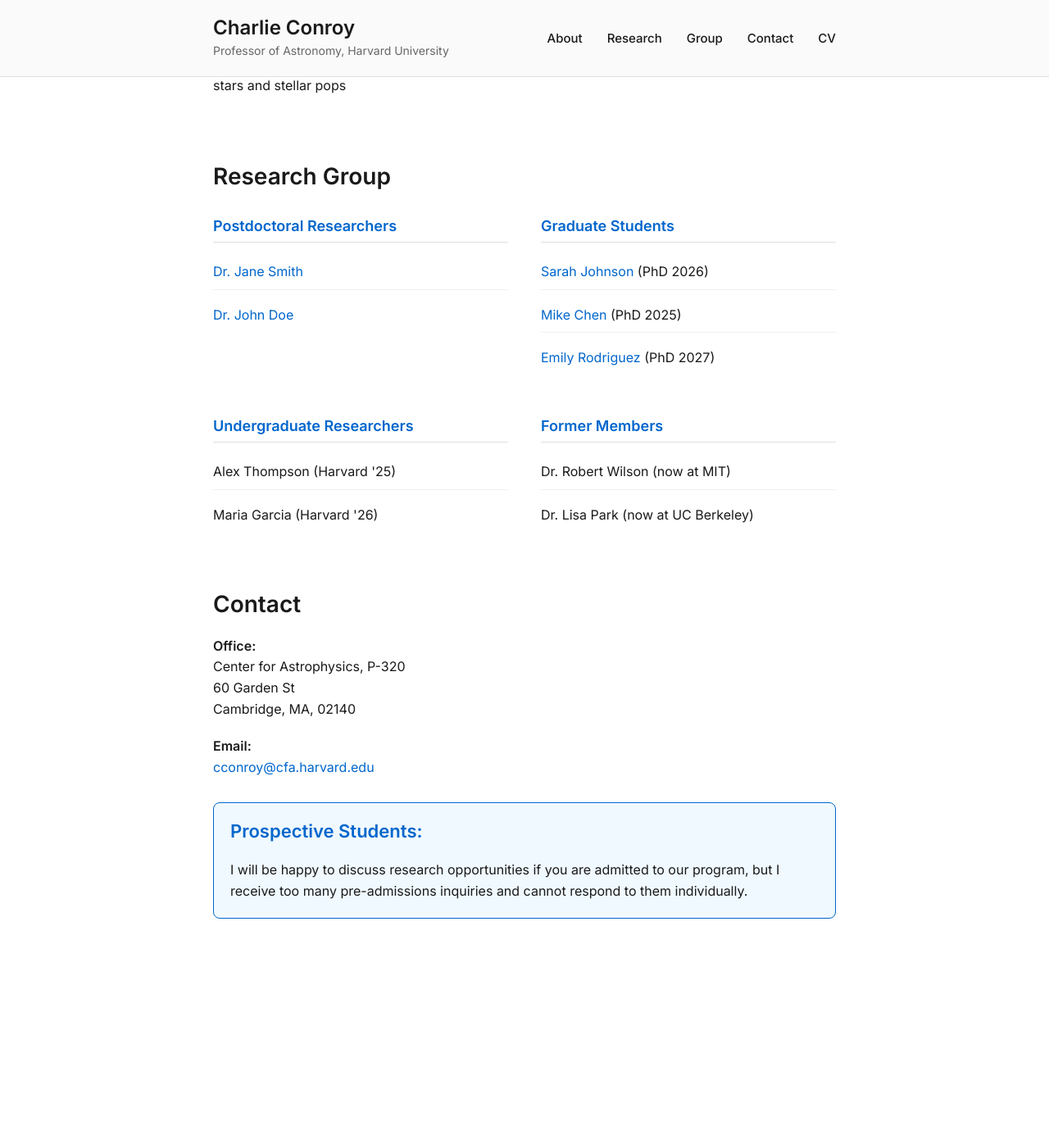
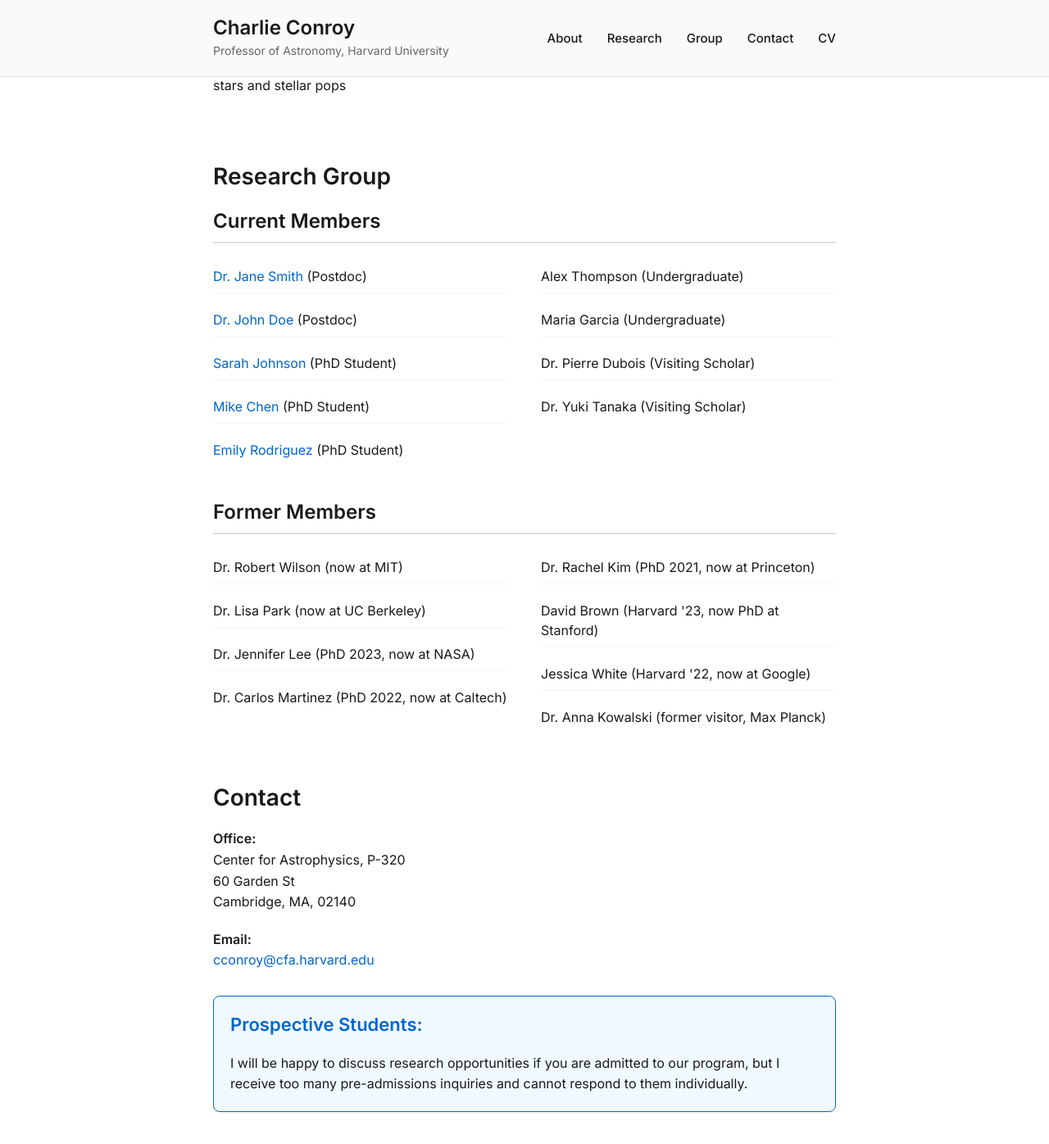
Before and after one commit to cconroy20/cconroy20.github.io, a Jekyll site: the page index.html, which Jekyll copies as it is, in a window 1280 px wide and 1400 px high, scrolled down 1035 px. Shown: the top 1396 px of the window at 82% size. Built offline with Jekyll 4.4.1, drawn with Linux system fonts in a browser that asks for light colours; before the commit the page ends 2276 px from its top, so only the background shows below that.

Commit message:
Update index.html

```diff
--- a/index.html
+++ b/index.html
@@ -51,16 +51,19 @@
     display: grid;
     grid-template-columns: 1fr 1fr;
     gap: 40px;
-    margin: 30px 0;
+    margin: 20px 0 40px 0;
 }
 
-.group-member h3 {
-    margin-top: 0;
-    margin-bottom: 15px;
-    font-size: 18px;
-    color: var(--link-color);
-    border-bottom: 1px solid var(--border-color);
-    padding-bottom: 8px;
+.subsection-title {
+    font-size: 24px;
+    color: var(--text-color);
+    margin: 40px 0 20px 0;
+    padding-bottom: 10px;
+    border-bottom: 2px solid var(--border-color);
+}
+
+.subsection-title:first-of-type {
+    margin-top: 20px;
 }
 
 .group-member ul {
@@ -70,13 +73,15 @@
 }
 
 .group-member li {
-    margin-bottom: 10px;
+    margin-bottom: 12px;
     padding: 8px 0;
-    border-bottom: 1px solid #f0f0f0;
+    line-height: 1.5;
+    border-bottom: 1px solid #f5f5f5;
 }
 
 .group-member li:last-child {
     border-bottom: none;
+    margin-bottom: 0;
 }
 
 /* Mobile responsive */
@@ -313,44 +318,54 @@
                 </div>
             </section>
 
-            <section id="group" class="section">
+<section id="group" class="section">
     <h2>Research Group</h2>
 
+    <h3 class="subsection-title">Current Members</h3>
     <div class="group-grid">
         <div class="group-member">
-            <h3>Postdoctoral Researchers</h3>
             <ul>
-                <li><a href="mailto:postdoc1@cfa.harvard.edu">Dr. Jane Smith</a></li>
-                <li><a href="mailto:postdoc2@cfa.harvard.edu">Dr. John Doe</a></li>
+                <li><a href="mailto:postdoc1@cfa.harvard.edu">Dr. Jane Smith</a> (Postdoc)</li>
+                <li><a href="mailto:postdoc2@cfa.harvard.edu">Dr. John Doe</a> (Postdoc)</li>
+                <li><a href="mailto:grad1@cfa.harvard.edu">Sarah Johnson</a> (PhD Student)</li>
+                <li><a href="mailto:grad2@cfa.harvard.edu">Mike Chen</a> (PhD Student)</li>
+                <li><a href="mailto:grad3@cfa.harvard.edu">Emily Rodriguez</a> (PhD Student)</li>
             </ul>
         </div>
 
         <div class="group-member">
-            <h3>Graduate Students</h3>
             <ul>
-                <li><a href="mailto:grad1@cfa.harvard.edu">Sarah Johnson</a> (PhD 2026)</li>
-                <li><a href="mailto:grad2@cfa.harvard.edu">Mike Chen</a> (PhD 2025)</li>
-                <li><a href="mailto:grad3@cfa.harvard.edu">Emily Rodriguez</a> (PhD 2027)</li>
+                <li>Alex Thompson (Undergraduate)</li>
+                <li>Maria Garcia (Undergraduate)</li>
+                <li>Dr. Pierre Dubois (Visiting Scholar)</li>
+                <li>Dr. Yuki Tanaka (Visiting Scholar)</li>
+            </ul>
+        </div>
+    </div>
+
+    <h3 class="subsection-title">Former Members</h3>
+    <div class="group-grid">
+        <div class="group-member">
+            <ul>
+                <li>Dr. Robert Wilson (now at MIT)</li>
+                <li>Dr. Lisa Park (now at UC Berkeley)</li>
+                <li>Dr. Jennifer Lee (PhD 2023, now at NASA)</li>
+                <li>Dr. Carlos Martinez (PhD 2022, now at Caltech)</li>
             </ul>
         </div>
 
         <div class="group-member">
-            <h3>Undergraduate Researchers</h3>
             <ul>
-                <li>Alex Thompson (Harvard '25)</li>
-                <li>Maria Garcia (Harvard '26)</li>
-            </ul>
-        </div>
-
-        <div class="group-member">
-            <h3>Former Members</h3>
-            <ul>
-                <li>Dr. Robert Wilson (now at MIT)</li>
-                <li>Dr. Lisa Park (now at UC Berkeley)</li>
+                <li>Dr. Rachel Kim (PhD 2021, now at Princeton)</li>
+                <li>David Brown (Harvard '23, now PhD at Stanford)</li>
+                <li>Jessica White (Harvard '22, now at Google)</li>
+                <li>Dr. Anna Kowalski (former visitor, Max Planck)</li>
             </ul>
         </div>
     </div>
 </section>
+
+
 
             <section id="contact" class="section">
                 <h2>Contact</h2>
```
